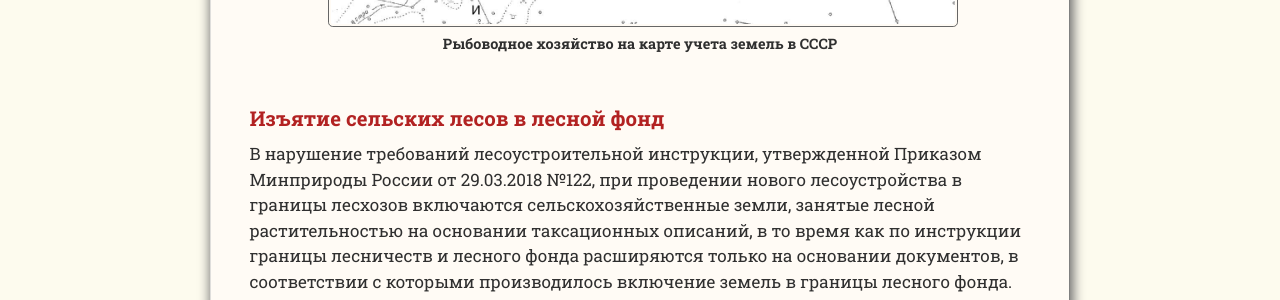
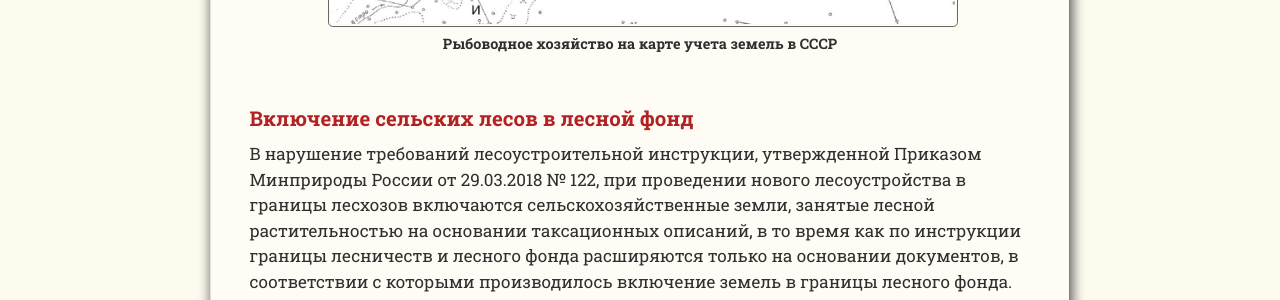
Before and after one commit to SergSi/land-use-art, a Jekyll site: the page built from _posts/2024-10-12-sh.md, in a window 1280 px wide and 900 px high, scrolled down 2863 px. Shown: the part 155-455 px from the top of the window. Built offline with Jekyll 4.4.1, drawn with Linux system fonts in a browser that asks for light colours; some web fonts are replaced; some of the changed text lies outside the part shown.

Commit message:
Update 2024-10-12-sh.md

```diff
--- a/_posts/2024-10-12-sh.md
+++ b/_posts/2024-10-12-sh.md
@@ -18,16 +18,16 @@
 
 На практике в составе земель сельскохозяйственного назначения не ведется учет сельскохозяйственных угодий, земель занятых рыбоводными объектами, сельских лесов, что создает проблемы при их использовании.
 
-## Изъятие рыбоводных прудов в водный фонд
+## Перевод рыбоводных прудов в рекреационные
 
 Так Истринский городской прокурор предъявил в 2021 году иск к ООО Рыбокомбинат «Малая Истра», потребовав истребовать из владения земельный участок, расположенный на сельскохозяйственных землях и занятый водным объектом, сооруженным в 60-х годах прошлого века специально для рыбоводства. Прокуратура также потребовала обеспечить доступ неограниченного круга лиц к берегам рыбоводного сельскохозяйственного пруда, тем самым превращая сельскохозяйственные, искусственно зарыбляемые водоемы в рекреационные, в которых можно купаться и беспрепятственно ловить рыбу. В обоснование своих требований прокурор ссылался на требования части 12 статьи 85 Земельного кодекса, которая регулирует состав земель населенных пунктов. Несмотря на то, что рыбокомбинат приобрел хозяйство в 2004 году на основании распоряжения Министерства сельского хозяйства Московской области, ни ответчик, ни министерство, привлеченное к участию в деле, не представили в суде доказательств, что пруды являются сельскохозяйственными рыбоводными, расположены на землях сельскохозяйственного назначения и не подпадают под действие Водного кодекса. Интерес в рекреационном использования сельскохозяйственных водоемов перевешивает стремление к производству товарной рыбы.
 
 {% include image-1.html
 file-1="article/ISTRA.jpg" caption-1="Рыбоводное хозяйство на карте учета земель в СССР" %}
 
-## Изъятие сельских лесов в лесной фонд
+## Включение сельских лесов в лесной фонд
 
-В нарушение требований лесоустроительной инструкции, утвержденной Приказом Минприроды России от 29.03.2018 №122, при проведении нового лесоустройства в границы лесхозов включаются сельскохозяйственные земли, занятые лесной растительностью на основании таксационных описаний, в то время как по инструкции  границы лесничеств и лесного фонда расширяются только на основании документов, в соответствии с которыми производилось включение земель в границы лесного фонда. Проблему сельских лесов можно решить с помощью «лесной амнистии», но лучше, чтобы она вообще не возникала. Для этого необходимы доказательства, что леса находятся на землях сельскохозяйственного назначения и используются для разрешенных целей, не связанных с ведением лесного хозяйства. В использовании сельских лесов нет конфликта интересов лесной и сельскохозяйственной отрасли, но имеются нерешенные вопросы.
+В нарушение требований лесоустроительной инструкции, утвержденной Приказом Минприроды России от 29.03.2018 № 122, при проведении нового лесоустройства в границы лесхозов включаются сельскохозяйственные земли, занятые лесной растительностью на основании таксационных описаний, в то время как по инструкции  границы лесничеств и лесного фонда расширяются только на основании документов, в соответствии с которыми производилось включение земель в границы лесного фонда. Проблему сельских лесов можно решить с помощью «лесной амнистии», но лучше, чтобы она вообще не возникала. Для этого необходимы доказательства, что леса находятся на землях сельскохозяйственного назначения и используются для разрешенных целей, не связанных с ведением лесного хозяйства. В использовании сельских лесов нет конфликта интересов лесной и сельскохозяйственной отрасли, но имеются нерешенные вопросы.
 
 {% include image-1.html
 file-1="article/LES.jpg" caption-1="Сельские леса на карте учета земель в СССР" %}
```
